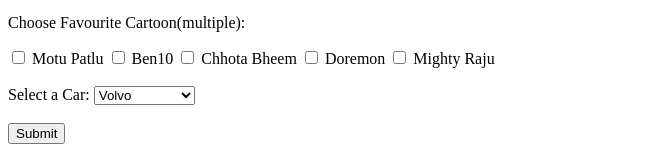
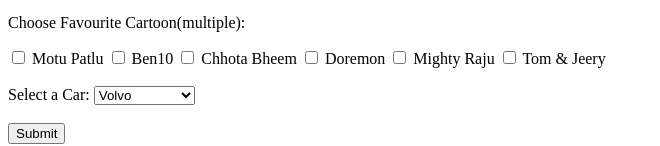
Before and after one commit to ankittraj/HTML-Basics, a plain HTML site: page index7.html in a window 1280 px wide. Shown: the part 180-326 px from the top of the page, without its empty margins (0-660 px from the left). Drawn offline with Linux system fonts and the light colour scheme.

Commit message:
Update index7.html

```diff
--- a/index7.html
+++ b/index7.html
@@ -34,6 +34,8 @@
         <label>Doremon</label>
         <input type="checkbox">
         <label>Mighty Raju</label>
+        <input type="checkbox">
+        <label>Tom & Jeery</label>
         <br>
         <br>
         <label>Select a Car:</label>
```
